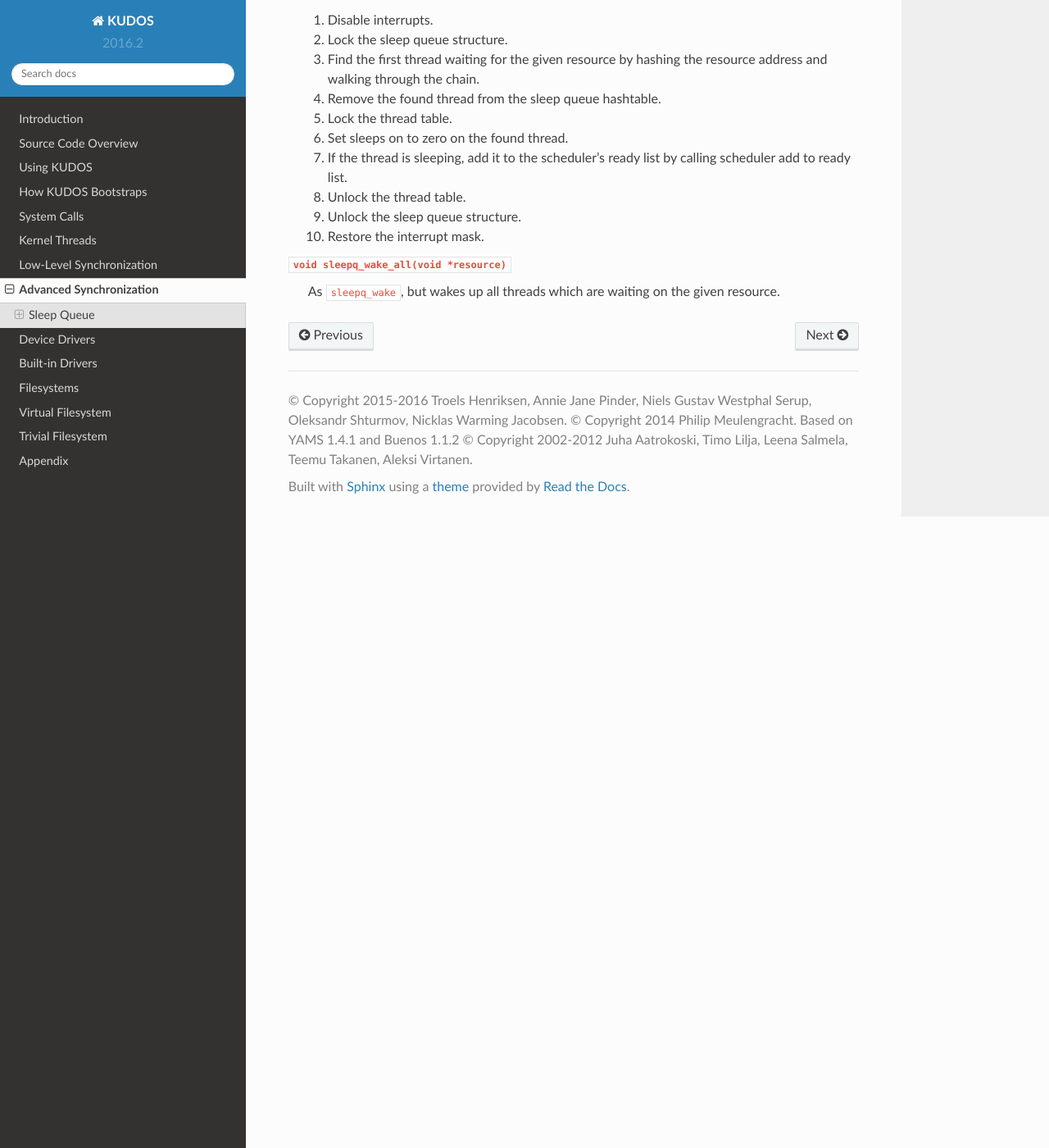
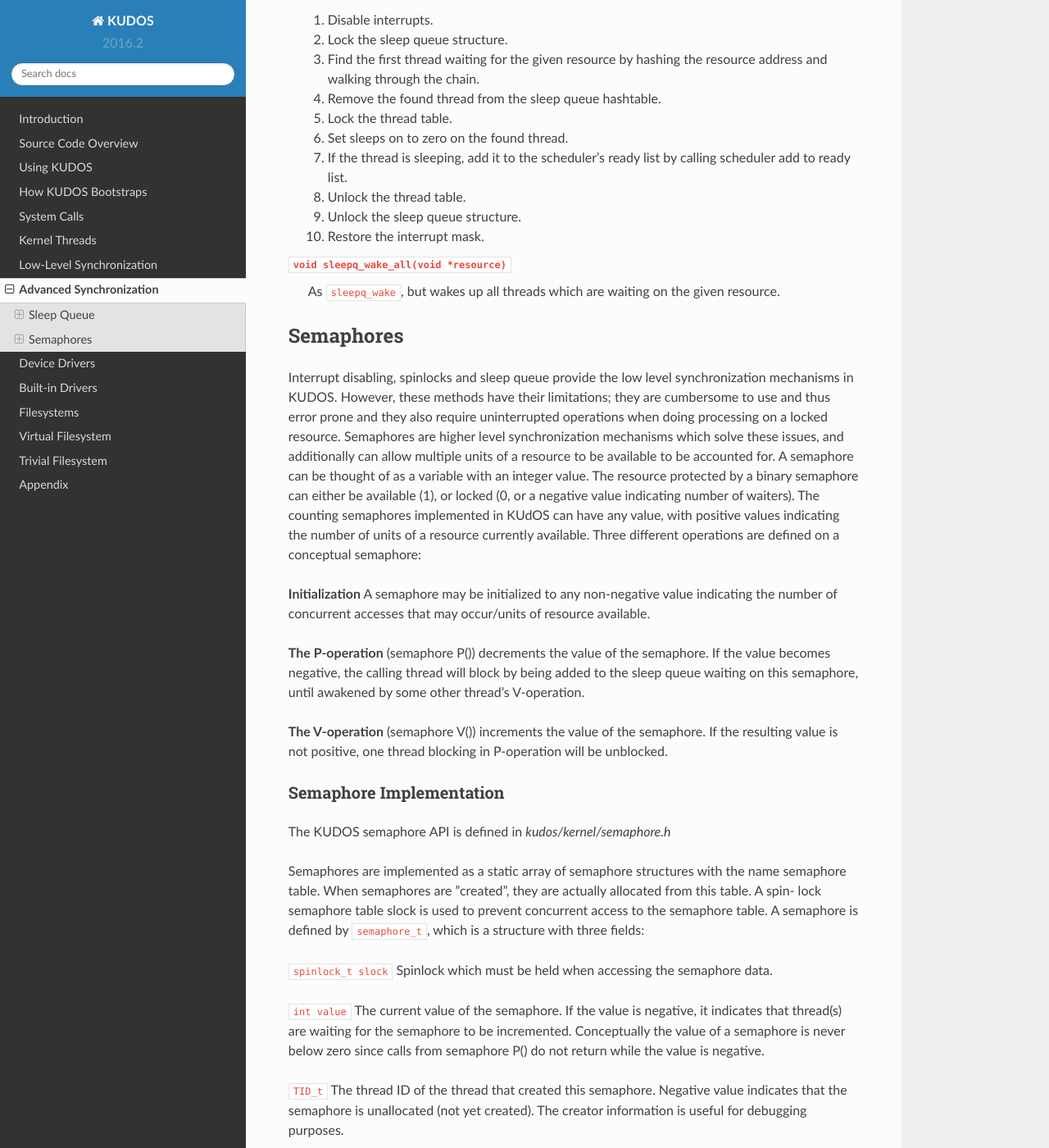
Before and after one commit to DIKU-EDU/kudos, a Sphinx documentation site: the page built from docs/advanced-synchronization.rst, in a window 1280 px wide and 1400 px high, scrolled down 3095 px. Shown: the whole window at 82% size. Built offline with Sphinx 7.4.7 and the Read the Docs theme 2.0.0, drawn with Linux system fonts in a browser that asks for light colours; some of the changed text lies outside the part shown.

Commit message:
Ported semaphore documentation
Mostly just ported from the old documentation, with minor corrections.

```diff
--- a/docs/advanced-synchronization.rst
+++ b/docs/advanced-synchronization.rst
@@ -164,3 +164,113 @@ hash, the first thread in the chain isn't necessarily the one awoken.
 ``void sleepq_wake_all(void *resource)``
   As ``sleepq_wake``, but wakes up all threads which are waiting on the given
   resource.
+
+Semaphores
+----------
+
+Interrupt disabling, spinlocks and sleep queue provide the low level synchronization mechanisms
+in KUDOS. However, these methods have their limitations; they are cumbersome to use and thus
+error prone and they also require uninterrupted operations when doing processing on a locked
+resource. Semaphores are higher level synchronization mechanisms which solve these issues, and
+additionally can allow multiple units of a resource to be available to be accounted for.
+A semaphore can be thought of as a variable with an integer value. The resource protected
+by a binary semaphore can either be available (1), or locked (0, or a negative value indicating
+number of waiters). The counting semaphores implemented in KUdOS can have any value, with
+positive values indicating the number of units of a resource currently available.
+Three different operations are defined on a conceptual semaphore:
+
+**Initialization** A semaphore may be initialized to any non-negative value indicating the number
+of concurrent accesses that may occur/units of resource available.
+
+**The P-operation** (semaphore P()) decrements the value of the semaphore. If the value
+becomes negative, the calling thread will block by being added to the sleep queue waiting
+on this semaphore, until awakened by some other thread’s V-operation.
+
+**The V-operation** (semaphore V()) increments the value of the semaphore. If the resulting
+value is not positive, one thread blocking in P-operation will be unblocked.
+
+Semaphore Implementation
+^^^^^^^^^^^^^^^^^^^^^^^^
+
+The KUDOS semaphore API is defined in `kudos/kernel/semaphore.h`
+
+Semaphores are implemented as a static array of semaphore structures with the name semaphore
+table. When semaphores are ”created”, they are actually allocated from this table. A spin-
+lock semaphore table slock is used to prevent concurrent access to the semaphore table. A
+semaphore is defined by ``semaphore_t``, which is a structure with three fields:
+
+.. One should format as a table
+
+``spinlock_t slock``
+Spinlock which must be held when accessing the semaphore data.
+
+``int value``
+The current value of the semaphore. If the value is negative,
+it indicates that thread(s) are waiting for the semaphore to
+be incremented. Conceptually the value of a semaphore is
+never below zero since calls from semaphore P() do not
+return while the value is negative.
+
+``TID_t``
+The thread ID of the thread that created this semaphore.
+Negative value indicates that the semaphore is unallocated
+(not yet created). The creator information is useful for
+debugging purposes.
+
+Semaphore Functions
+^^^^^^^^^^^^^^^^^^^
+
+See `kudos/kernel/semaphore.c`
+
+Create a semaphore
+""""""""""""""""""
+
+``semaphore t *semaphore create(int value)``
+  Creates a new semaphore, by finding the first unused semaphore in semaphore table, and initializes its value to the specified value.
+
+  1.  Assert that the given value is non-negative.
+  2.  Disable interrupts.
+  3.  Acquire spinlock semaphore table slock.
+  4.  Find free semaphore in the semaphore table and set its creator to the current thread.
+  5.  Release the spinlock.
+  6.  Restore the interrupt status.
+  7.  Return NULL if no semaphores were available (in step 5).
+  8.  Set the initial value of the semaphore to `value`.
+  9.  Reset the semaphore spinlock.
+  10. Return the allocated semaphore.
+
+Destory a semaphore
+"""""""""""""""""""
+
+``void semaphore destroy(semaphore t *sem)``
+  Destroys the given semaphore `sem`, freeing its entry in the `semaphore_table`.
+
+Vacate a semaphore
+""""""""""""""""""
+
+``void semaphore V(semaphore t *sem)``
+  Increments the value of sem by one.
+  If the value was originally negative
+  (there are waiters), wakes up one waiter.
+
+  1. Disable interrupts.
+  2. Acquire sem’s spinlock.
+  3. Increment the value of sem by one.
+  4. If the value was originally negative, wake up one thread from sleep queue which is sleeping on this semaphore.
+  5. Release the spinlock.
+  6. Restore the interrupt status.
+
+Procure a semaphore
+"""""""""""""""""""
+
+``void semaphore P(semaphore t *sem)``
+  Decreases the value of sem by one. If the value becomes negative, block (sleep).
+  Conceptually the value of the semaphore is never below zero,
+  since this call returns only after the value is non-negative.
+
+  1. Disable interrupts.
+  2. Acquire sem’s spinlock.
+  3. Decrement sem’s value by one.
+  4. If the value becomes negative, start add current thread to sleep queue, waiting on this semaphore, and simultaneously release the spinlock.
+  5. Else, release the spinlock.
+  6. Restore the interrupt status.
```
